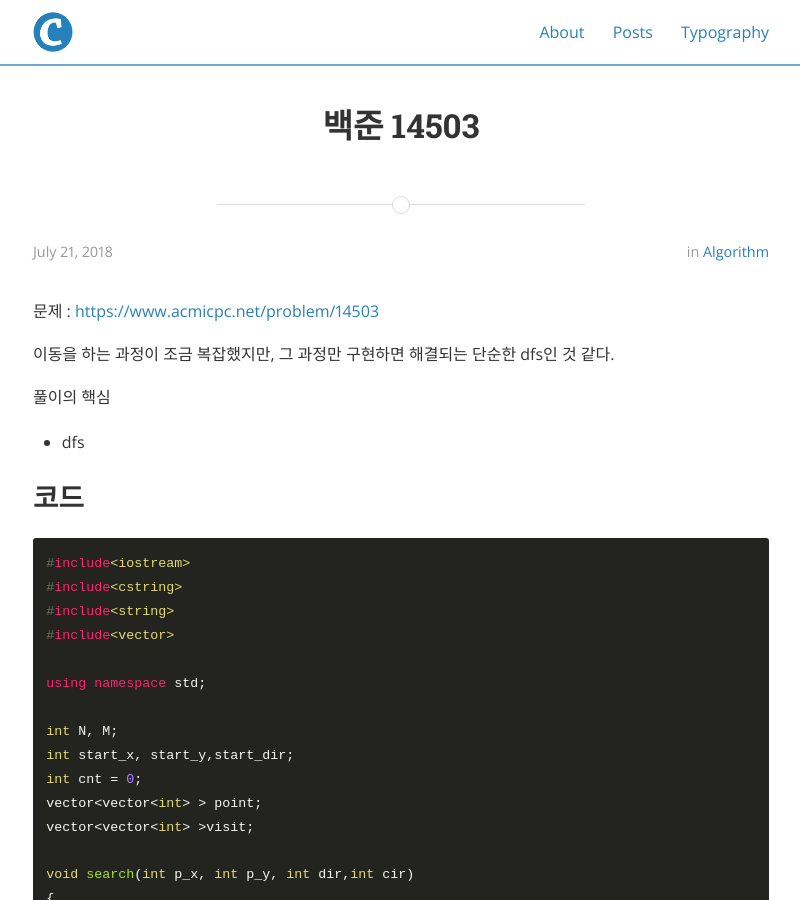
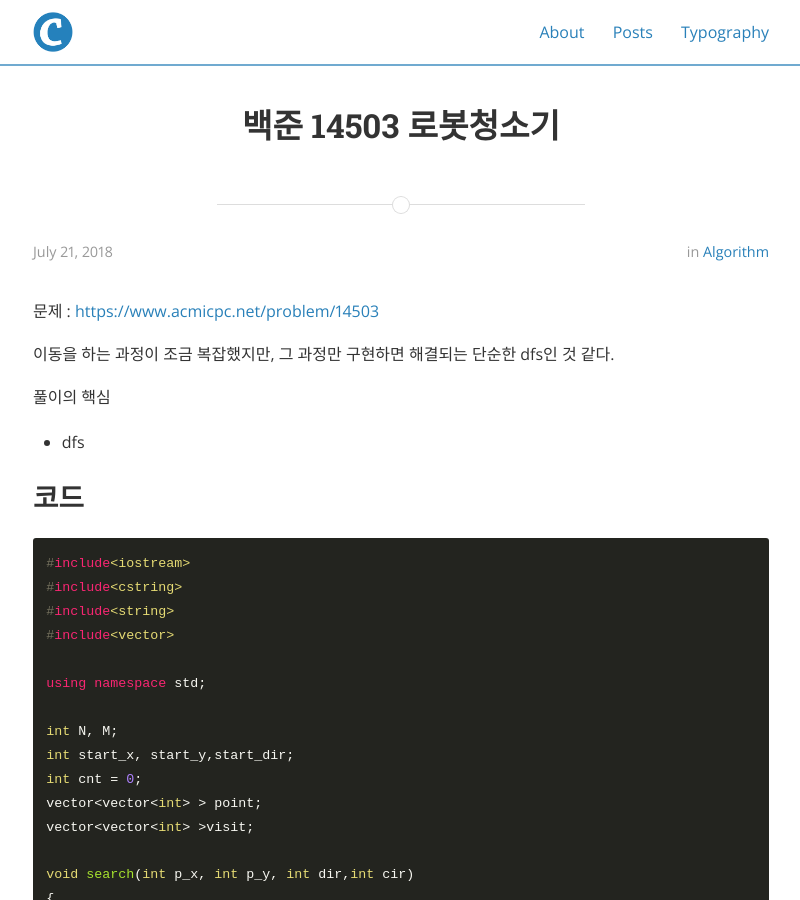
Before and after one commit to noh784512/noh784512.github.io, a Jekyll site: the page built from _posts/algorithm/2018-07-21-백준 14503.md, in a window 1280 px wide and 900 px high. Shown: the whole window, without its empty margins (239-1039 px from the left). Built offline with Jekyll 4.4.1, drawn with Linux system fonts in a browser that asks for light colours; nearby versions of some CDN libraries; comment, search, counter and statistics services are not loaded.

Commit message:
update 14503

```diff
--- a/_posts/algorithm/2018-07-21-백준 14503.md
+++ b/_posts/algorithm/2018-07-21-백준 14503.md
@@ -1,6 +1,6 @@
 ---
 layout: post
-title:  "백준 14503 "
+title:  "백준 14503 로봇청소기"
 date:   2018-07-21 08:00:00
 categories: algorithm
 ---
```
